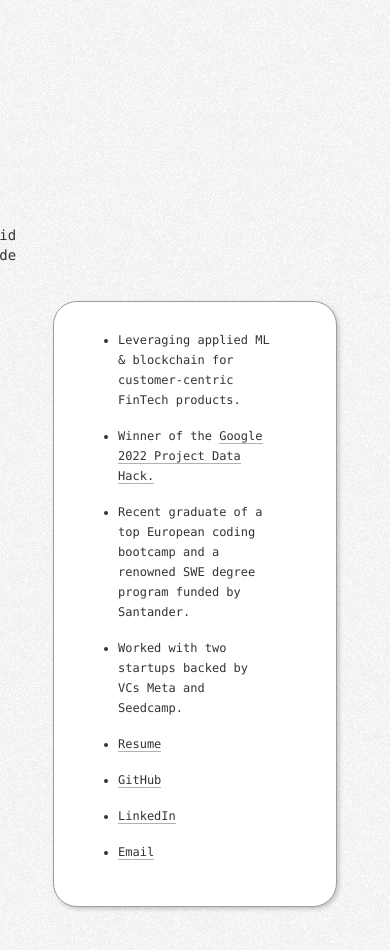
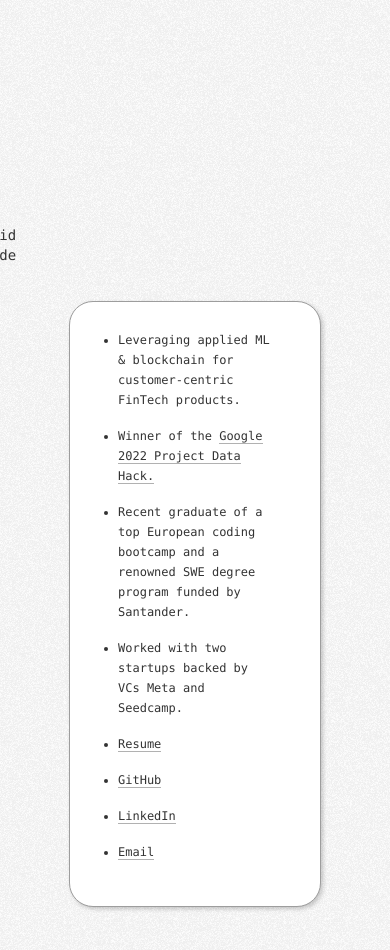
Before and after one commit to davidmeadejr/personal-website, a React (Create React App) app: page / in a window 390 px wide. Shown: the top 950 px of the page. Built offline with nearby package versions, Linux system fonts and the light colour scheme.

Commit message:
Fix: Styling

```diff
--- a/src/App.css
+++ b/src/App.css
@@ -92,6 +92,8 @@ a:hover {
 
   .content {
     max-width: 250px;
+    padding-left: 0rem;
+    padding-right: 0rem;
   }
 
   .wrapper {
```
